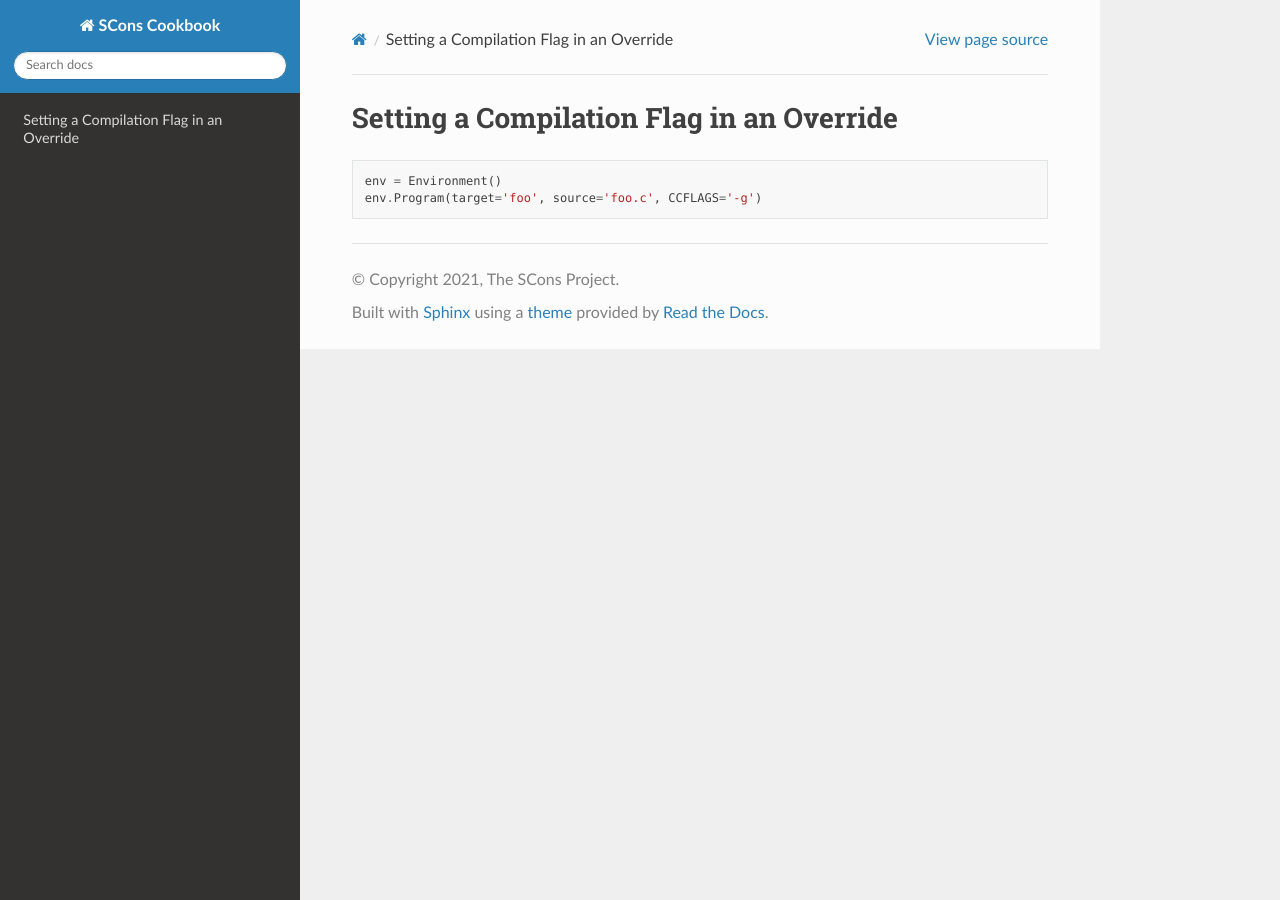
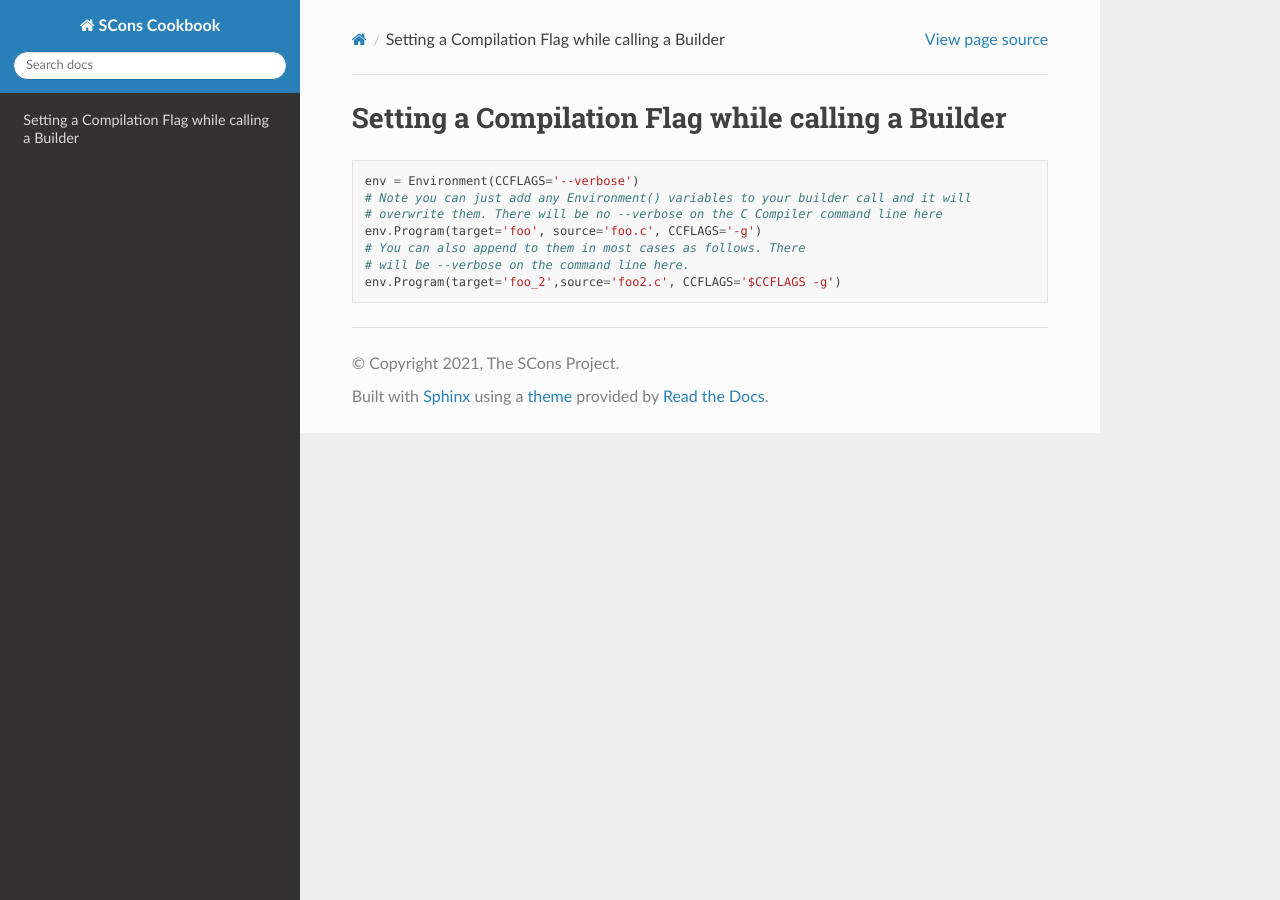
Before and after one commit to SCons/cookbook, a Sphinx documentation site: the page built from docs/recipes/set-cflag-override.rst, in a window 1280 px wide. Built offline with Sphinx 7.4.7 and the Read the Docs theme 2.0.0, drawn with Linux system fonts in a browser that asks for light colours.

Commit message:
Added additional info to cookbook

```diff
--- a/docs/recipes/set-cflag-override.rst
+++ b/docs/recipes/set-cflag-override.rst
@@ -1,7 +1,12 @@
-Setting a Compilation Flag in an Override
------------------------------------------
+Setting a Compilation Flag while calling a Builder
+--------------------------------------------------
 
 .. code:: python
 
-   env = Environment()
+   env = Environment(CCFLAGS='--verbose')
+   # Note you can just add any Environment() variables to your builder call and it will
+   # overwrite them. There will be no --verbose on the C Compiler command line here
    env.Program(target='foo', source='foo.c', CCFLAGS='-g')
+   # You can also append to them in most cases as follows. There
+   # will be --verbose on the command line here.
+   env.Program(target='foo_2',source='foo2.c', CCFLAGS='$CCFLAGS -g')
```
